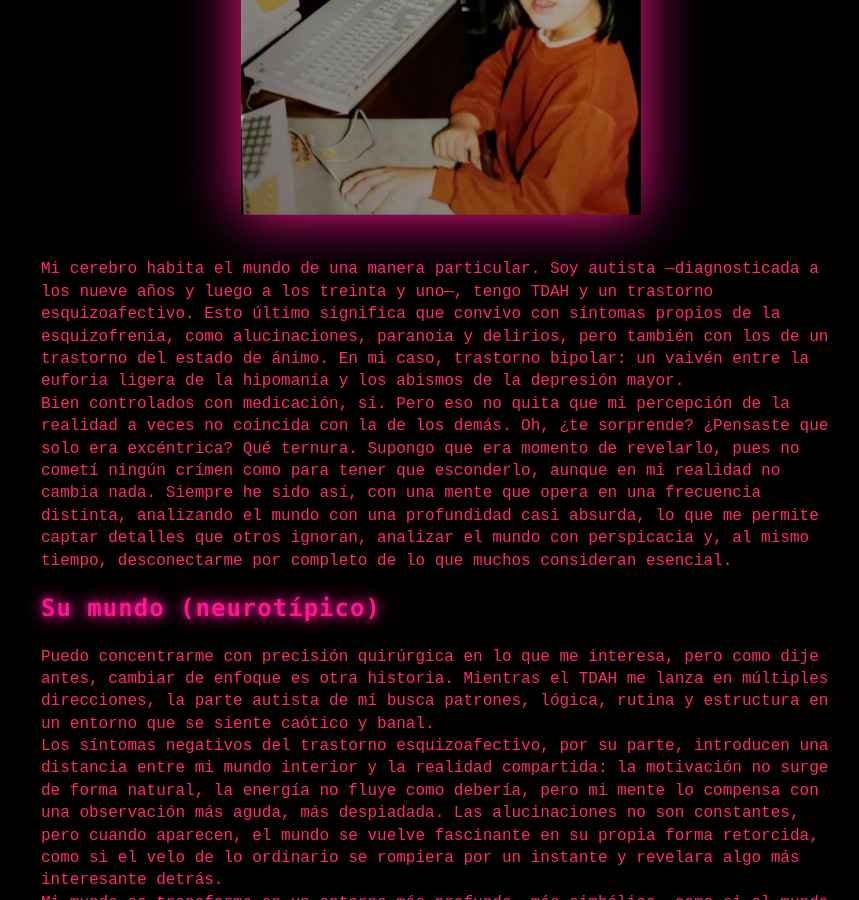
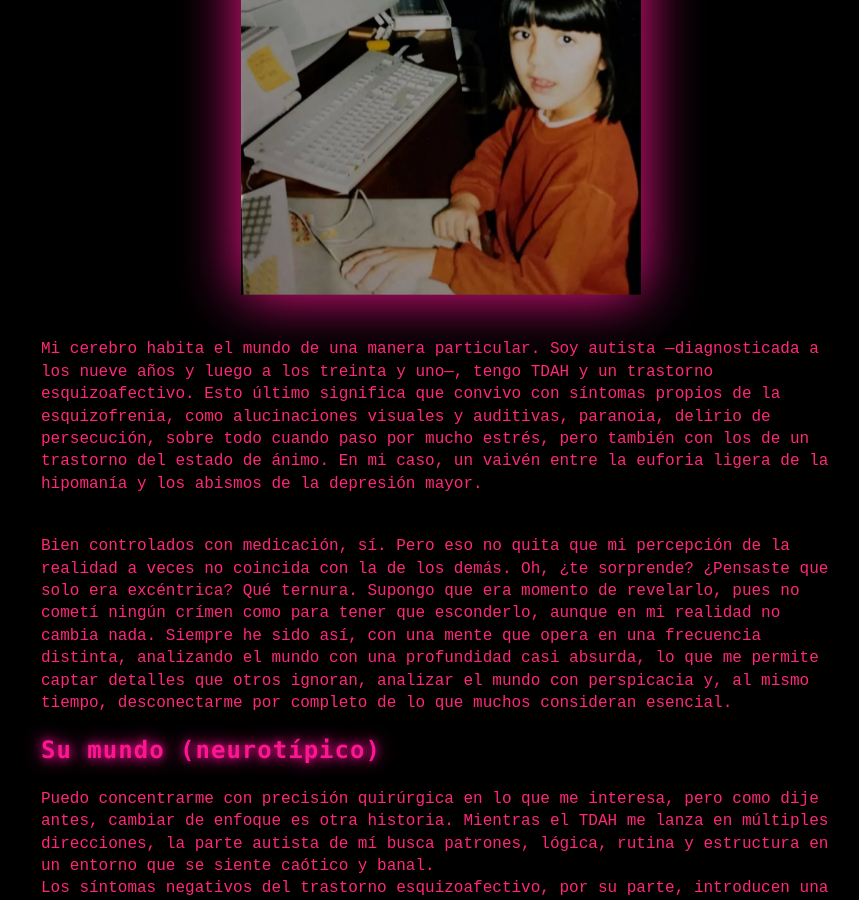
Before and after one commit to medusahra/medusahra.github.io, a Jekyll site: the page built from _posts/2025-11-13-neurodivergente.md, in a window 1280 px wide and 900 px high, scrolled down 3398 px. Shown: the whole window, without its empty margins (199-1058 px from the left). Built offline with Jekyll 4.4.1, drawn with Linux system fonts in a browser that asks for light colours.

Commit message:
Update 2025-11-13-neurodivergente.md

```diff
--- a/_posts/2025-11-13-neurodivergente.md
+++ b/_posts/2025-11-13-neurodivergente.md
@@ -46,18 +46,19 @@
 
 
 
-
 <img src="/assets/gigi1.jpg" alt="estudio" style="max-width: 90%; width: 400px; display: block; margin: 40px auto; filter: drop-shadow(0 0 30px #ff1493);">
-
 
 
 
 Cuanto más cansada estoy, más fuerte es esta sensación de estar perdida, vacía y desamparada dentro de mí, y a menudo estoy cansada, debido a las impresiones, las expectativas y el intento inútil de encajar y navegar en un mundo cada vez más agresivo, cerrado, inestable, caótico y superficial. A esto se suma toda una vida tratando de ser neurotípica, de intentar ajustarme a esa norma impuesta por un montón de gente inerte, lo que ha creado una incertidumbre y una sensación constante de estrés por tratar de estar alerta para poder manejar la vida.
 
+<div style="margin: 40px 0;"></div>
+
 Es difícil reaprender y cuidar de un sistema nervioso estresado tantos años después, ya que el piloto automático de simplemente intentar sobrevivir en el mundo de los demás se ha convertido en una parte integral de mí. Realmente solo me siento segura cuando sé exactamente qué hacer en el momento y puedo sumergirme en una concentración total, como cuando escribo poesía, ensayos, algún paper o tésis, analizando malware, escribiendo scripts o estoy creando joyería (una forma de meditación). Ese hiperfoco me saca de un mundo lleno de demandas absurdas y me lleva a un estado de flujo donde vuelvo a sentirme segura.
 
+<div style="margin: 40px 0;"></div>
+
 Mi cerebro es extremadamente bueno para mantenerse enfocado en una sola cosa, especialmente si es algo que me interesa, pero le cuesta cambiar de foco. Relacionarme y formar parte del mundo exterior, así como atravesar la vida cotidiana con todas las tareas que implica, requiere cambiar constantemente de enfoque. Eso me agota y, como consecuencia, me siento estresada, vacía, perdida y adolorida. No conozco otra forma de sobrellevarlo más que intentar estructurar mi vida diaria y reducir las exigencias que me impongo. Permitirme estar más presente en los momentos que favorecen el flujo, la creación y el hiperfoco.
-
 
 
 
@@ -65,8 +66,9 @@
 
 
 
+Mi cerebro habita el mundo de una manera particular. Soy autista —diagnosticada a los nueve años y luego a los treinta y uno—, tengo TDAH y un trastorno esquizoafectivo. Esto último significa que convivo con síntomas propios de la esquizofrenia, como alucinaciones visuales y auditivas, paranoia, delirio de persecución, sobre todo cuando paso por mucho estrés, pero también con los de un trastorno del estado de ánimo. En mi caso, un vaivén entre la euforia ligera de la hipomanía y los abismos de la depresión mayor.
 
-Mi cerebro habita el mundo de una manera particular. Soy autista —diagnosticada a los nueve años y luego a los treinta y uno—, tengo TDAH y un trastorno esquizoafectivo. Esto último significa que convivo con síntomas propios de la esquizofrenia, como alucinaciones, paranoia y delirios, pero también con los de un trastorno del estado de ánimo. En mi caso, trastorno bipolar: un vaivén entre la euforia ligera de la hipomanía y los abismos de la depresión mayor.
+<div style="margin: 40px 0;"></div>
 
 Bien controlados con medicación, sí. Pero eso no quita que mi percepción de la realidad a veces no coincida con la de los demás. Oh, ¿te sorprende? ¿Pensaste que solo era excéntrica? Qué ternura. Supongo que era momento de revelarlo, pues no cometí ningún crímen como para tener que esconderlo, aunque en mi realidad no cambia nada. Siempre he sido así, con una mente que opera en una frecuencia distinta, analizando el mundo con una profundidad casi absurda, lo que me permite captar detalles que otros ignoran, analizar el mundo con perspicacia y, al mismo tiempo, desconectarme por completo de lo que muchos consideran esencial.
 
@@ -80,9 +82,7 @@
 
 
 
-
 <img src="/assets/pills1.jpg" alt="medicinas" style="max-width: 90%; width: 400px; display: block; margin: 40px auto; filter: drop-shadow(0 0 30px #ff1493);">
-
 
 
 
@@ -94,9 +94,7 @@
 
 
 
-
 <img src="/assets/gigi3.jpg" alt="diadelmicumpleanos" style="max-width: 90%; width: 400px; display: block; margin: 40px auto; filter: drop-shadow(0 0 30px #ff1493);">
-
 
 
 
@@ -106,9 +104,7 @@
 
 
 
-
 <img src="/assets/gigiautismo1.jpg" alt="awareness" style="max-width: 90%; width: 400px; display: block; margin: 40px auto; filter: drop-shadow(0 0 30px #ff1493);">
-
 
 
 
@@ -116,9 +112,7 @@
 
 
 
-
 <img src="/assets/gigi4.jpg" alt="medicinas" style="max-width: 90%; width: 400px; display: block; margin: 40px auto; filter: drop-shadow(0 0 30px #ff1493);">
-
 
 
 
@@ -128,9 +122,7 @@
 
 
 
-
 <img src="/assets/infinite1.png" alt="autismawareness" style="max-width: 90%; width: 400px; display: block; margin: 40px auto; filter: drop-shadow(0 0 30px #ff1493);">
-
 
 
 
```
